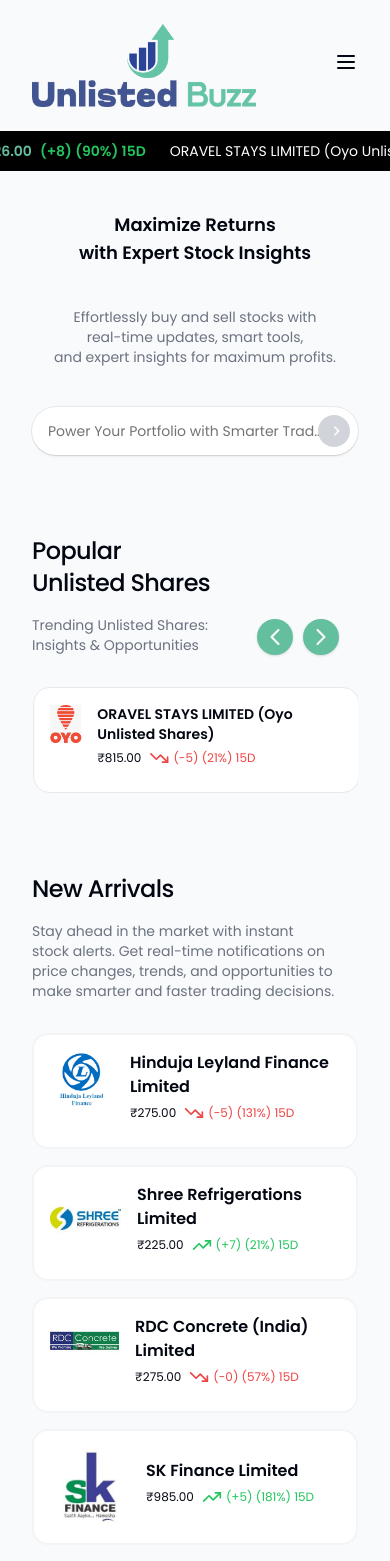
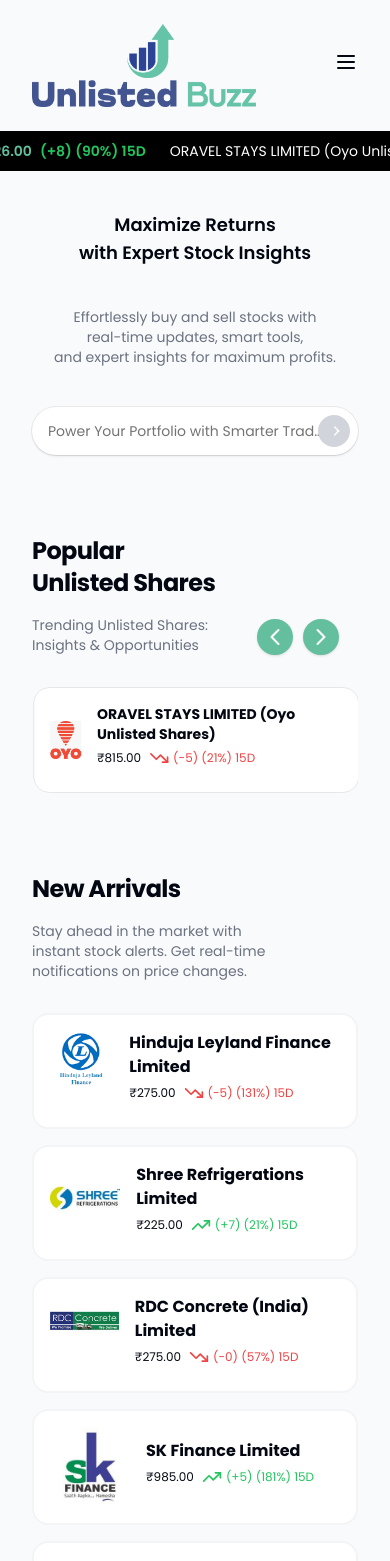
Before and after one commit to ivishalgautam/stocks, a Next.js app: page / in a window 390 px wide. Shown: the top 1561 px of the page. Built offline with nearby package versions, Linux system fonts and the light colour scheme.

Commit message:
new ui changes

```diff
--- a/app/layout.js
+++ b/app/layout.js
@@ -1,7 +1,13 @@
-import { Poppins } from "next/font/google";
+import { Poppins, Urbanist } from "next/font/google";
 import "./globals.css";
 import Layout from "@/components/layout";
 import { Toaster } from "@/components/ui/toaster";
+
+const urbanist = Urbanist({
+  subsets: ["latin"],
+  weight: ["100", "200", "300", "400", "500", "600", "700", "800", "900"],
+  variable: "--font-urbanist",
+});
 
 const poppins = Poppins({
   subsets: ["latin"],
@@ -18,7 +24,7 @@
   return (
     <html lang="en">
       <body
-        className={`${poppins.className} antialiased`}
+        className={`${urbanist.className} ${poppins.className} antialiased`}
         suppressHydrationWarning={true}
       >
         <Layout>
--- a/app/shares/[id]/_component/share-apex-chart.jsx
+++ b/app/shares/[id]/_component/share-apex-chart.jsx
@@ -31,7 +31,7 @@
       enabled: false,
     },
     stroke: {
-      curve: "straight",
+      curve: "smooth",
     },
     title: {
       text: "Share Price Movement",
@@ -54,7 +54,7 @@
     yaxis: {
       labels: {
         formatter: function (value) {
-          return `$${value.toFixed(2)}`;
+          return rupee.format(value.toFixed(2));
         },
         style: {
           colors: "hsl(var(--muted-foreground))",
--- a/components/cards/stock-card-compact.jsx
+++ b/components/cards/stock-card-compact.jsx
@@ -7,7 +7,6 @@
 
 export default function StockCardCompact({ stock }) {
   return (
-    <div>
     <div className="flex gap-4 bg-white p-4 rounded-2xl border-gray-100 items-center border-2">
       <figure className="size-20 flex-grow-0">
         <Image
@@ -18,27 +17,20 @@
           className="w-full object-cover"
         />
       </figure>
-        <div className="">
-          <h2 className="font-semibold">{stock.title}</h2>
+      <div className="flex flex-col justify-center">
+        <h2 className="font-bold">{stock.title}</h2>
         <div className="flex items-center gap-2 text-xs mb-2 mt-1">
-            <span className="text-primary-300">
-              {rupee.format(stock.price)}
-            </span>
+          <span className="text-primary-300">{rupee.format(stock.price)}</span>
           <span
             className={cn("flex items-center gap-1 text-green-500", {
               "text-red-500": !stock.isUp,
             })}
           >
-              {stock.isUp ? (
-                <TrendingUp size={20} />
-              ) : (
-                <TrendingDown size={20} />
-              )}
+            {stock.isUp ? <TrendingUp size={20} /> : <TrendingDown size={20} />}
             <span>{stock.status()}</span>
           </span>
         </div>
       </div>
     </div>
-    </div>
   );
 }
--- a/components/cards/stock.jsx
+++ b/components/cards/stock.jsx
@@ -9,7 +9,7 @@
   const id = stock.title.split(" ").join("-");
   return (
     <Link href={`/shares/${id}`}>
-      <div className="flex gap-4 bg-white justify-start">
+      <div className="flex gap-4 bg-white justify-start items-center  border rounded-2xl p-4 h-full">
         <figure className="size-10 md:size-16">
           <Image
             width={100}
@@ -20,8 +20,8 @@
           />
         </figure>
 
-        <div>
-          <h2 className="text-sm font-semibold">{stock.title}</h2>
+        <div className="flex flex-col justify-center">
+          <h2 className="text-sm font-bold">{stock.title}</h2>
           <div className="flex md:block lg:flex items-center gap-2 text-xs mb-2 mt-1">
             <div className="text-primary-300">{rupee.format(stock.price)}</div>
             <div
--- a/components/enquiry-section.jsx
+++ b/components/enquiry-section.jsx
@@ -13,7 +13,7 @@
     <PageSection className={"space-y-4"}>
       <Heading
         title="Enquiry"
-        para="Fill out the enquiry form to seamlessly buy or sell unlisted shares. Our experts ensure secure, transparent, and hassle-free transactions tailored to your needs!"
+        para="Fill the form to buy or sell unlisted shares securely and hassle-free with expert guidance!"
       />
       <div className="grid grid-cols-1 md:grid-cols-12 gap-8">
         <div className="bg-secondary cols-span-12 md:col-span-6 lg:col-span-8 rounded-2xl p-8 space-y-10 flex items-center justify-center flex-col">
--- a/components/heading.jsx
+++ b/components/heading.jsx
@@ -12,7 +12,7 @@
 }) {
   return (
     <div className={className}>
-      <H2 className={cn("font-medium", titleClassName)}>
+      <H2 className={cn("font-bold font-urbanist", titleClassName)}>
         <Balancer>{title}</Balancer>
       </H2>
       <Muted className={cn("mt-4", paraClassName)}>
--- a/components/hero.jsx
+++ b/components/hero.jsx
@@ -12,7 +12,7 @@
       <Container>
         <div className="w-full space-y-16">
           <div>
-            <h1 className="text-center font-merriweather text-lg font-semibold sm:text-2xl lg:text-3xl xl:text-5xl">
+            <h1 className="text-center font-urbanist text-lg font-semibold sm:text-2xl lg:text-3xl xl:text-5xl">
               <Balancer>
                 Maximize Returns <br /> with Expert Stock Insights
               </Balancer>
--- a/components/new-arrivals.jsx
+++ b/components/new-arrivals.jsx
@@ -11,7 +11,7 @@
       <Container>
         <Heading
           title="New arrivals"
-          para="Stay ahead in the market with instant stock alerts. Get real-time notifications on price changes, trends, and opportunities to make smarter and faster trading decisions."
+          para="Stay ahead in the market with instant stock alerts. Get real-time notifications on price changes."
         />
 
         <div className="space-y-10">
--- a/components/top-stocks.jsx
+++ b/components/top-stocks.jsx
@@ -58,12 +58,10 @@
             <div className="embla__container space-x-4">
               {slides.map((slide, index) => (
                 <div
-                  className="md:flex-[0_0_calc(100%/2)] lg:flex-[0_0_calc(100%/3)] flex-[0_0_calc(100%/1)] border rounded-2xl bg-white"
+                  className="md:flex-[0_0_calc(100%/2)] lg:flex-[0_0_calc(100%/3)] flex-[0_0_calc(100%/1)]"
                   key={index}
                 >
-                  <div className="p-4">
-                    <StockCard stock={slide} />
-                  </div>
+                  <StockCard stock={slide} />
                 </div>
               ))}
             </div>
--- a/components/track-portfolio-table.jsx
+++ b/components/track-portfolio-table.jsx
@@ -31,7 +31,7 @@
             <Heading
               className={"text-center"}
               title="Past IPO Performance"
-              para="Set up personalized alerts to notify you when significant changes occur in your portfolio. Whether it's a price drop, rise, or market shift, stay on top of your investments and act swiftly to capitalize on opportunities."
+              para="Set alerts for portfolio changes and stay ahead with timely investment updates."
             />
 
             <div className="bg-gray-100 rounded-xl p-4 mx-auto">
--- a/components/why-choose-us.jsx
+++ b/components/why-choose-us.jsx
@@ -1,10 +1,8 @@
 import { whyChooseUs } from "@/data";
-import { SendToBack } from "lucide-react";
 import React from "react";
 import PageSection from "./page-section";
 import { Muted } from "./typography";
 import Heading from "./heading";
-import Container from "./container";
 
 export default function WhyChooseUs() {
   return (
@@ -12,7 +10,7 @@
       <Heading
         className={"text-center px-10"}
         title="Why choose us"
-        para="Monitoring key metrics like revenue growth, profit margins, cash flow, KPIs, operational efficiency, market share, and customer satisfaction ensures business health and long-term success."
+        para="Tracking revenue, profit, cash flow, KPIs, efficiency, market share, and satisfaction ensures success."
       />
 
       <div className="grid grid-cols-[repeat(auto-fill,minmax(300px,1fr))] gap-4">
--- a/tailwind.config.mjs
+++ b/tailwind.config.mjs
@@ -64,6 +64,7 @@
       },
       fontFamily: {
         poppins: "var(--font-poppins)",
+        urbanist: "var(--font-urbanist)",
       },
       animation: {
         marquee: "marquee 25s linear infinite",
```
Lines whose indentation alone changed are shown as unchanged.
